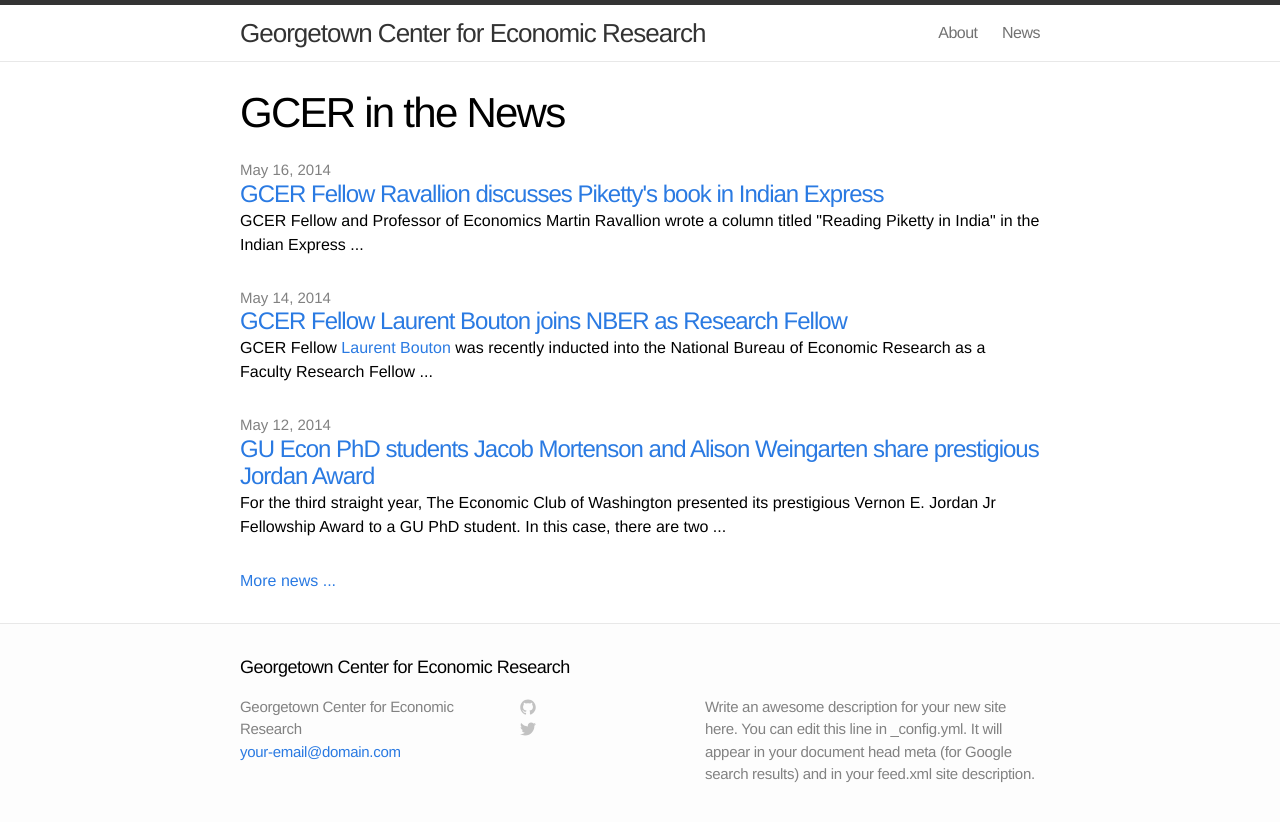
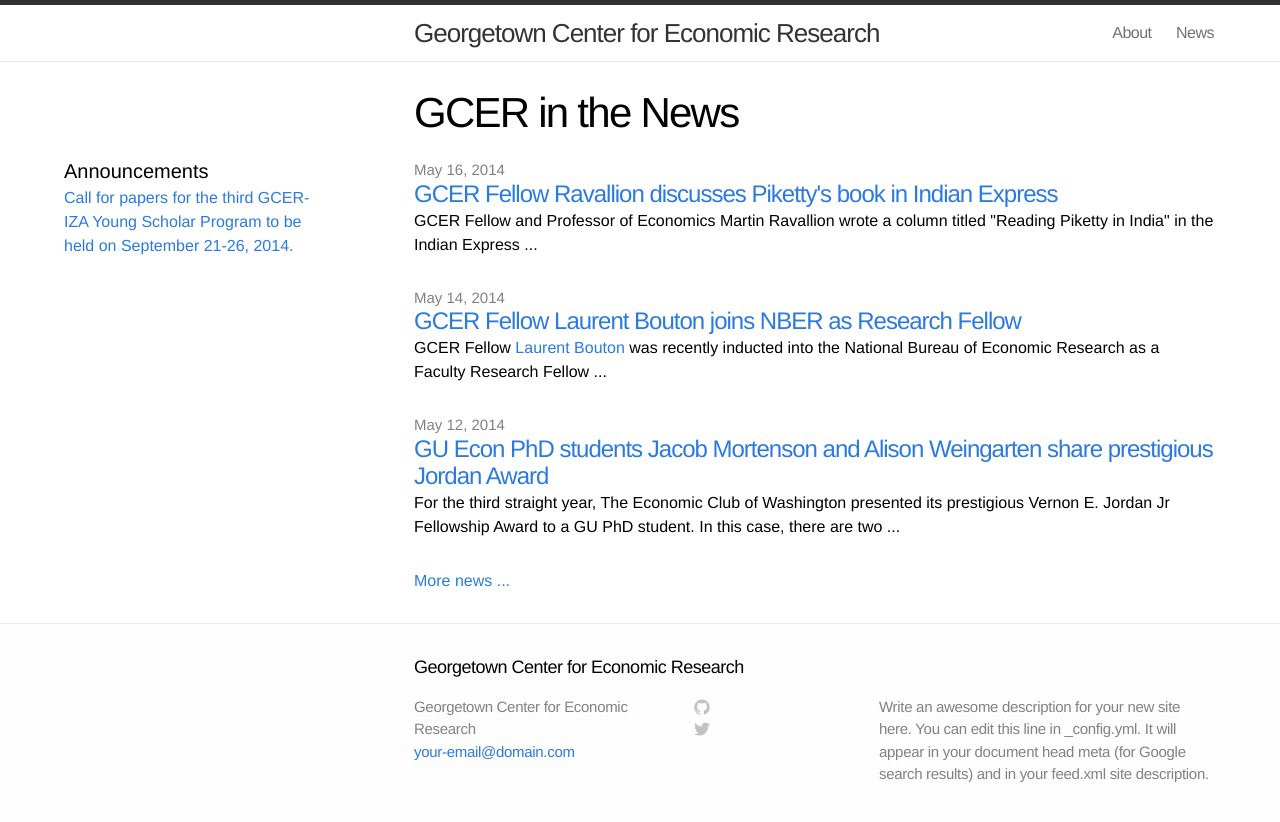
Before and after one commit to georgetown-econ/gcer, a Jekyll site: the page built from index.html, in a window 1280 px wide. Shown: the top 822 px of the page. Built offline with Jekyll 4.4.1, drawn with Linux system fonts in a browser that asks for light colours.

Commit message:
Added the sidebar by editing the default layout file and associated css

```diff
--- a/_layouts/default.html
+++ b/_layouts/default.html
@@ -8,6 +8,15 @@
     {% include header.html %}
 
     <div class="page-content">
+
+	<div class="left-panel">
+  		<div class="announcements">
+    		<h2>Announcements</h2>
+
+    		<a class="post-link" href="{{ site.baseurl }}/news/all#/2014/05/30/Bouton-NBER">Call for papers for the third GCER-IZA Young Scholar Program to be held on September 21-26, 2014.</a>
+  		</div>
+	</div>
+
       <div class="wrap">
       {{ content }}
       </div>
--- a/css/gcer.css
+++ b/css/gcer.css
@@ -36,7 +36,7 @@
 .wrap {
   max-width: 800px;
   padding: 0 30px;
-  margin: 0 auto;
+  margin: 0 auto 0 30%;
   zoom: 1;
 }
 
@@ -409,3 +409,13 @@
     margin: 0 0 15px; }
 
 }
+
+.announcements h2 {
+font-size: 1.25em;
+}
+
+.left-panel {
+  float: left;
+  max-width: 20%;
+  margin: 5%;
+}
```
